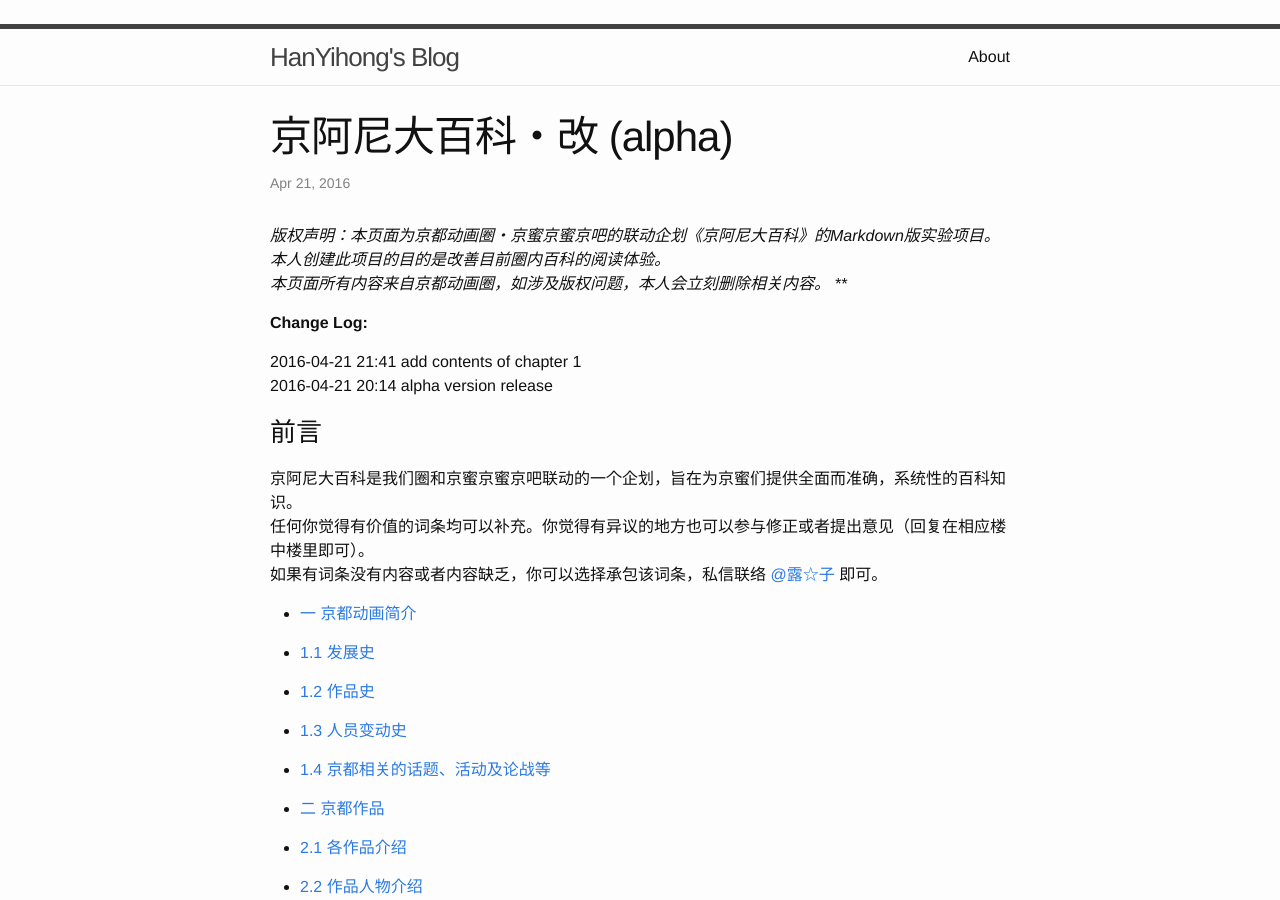
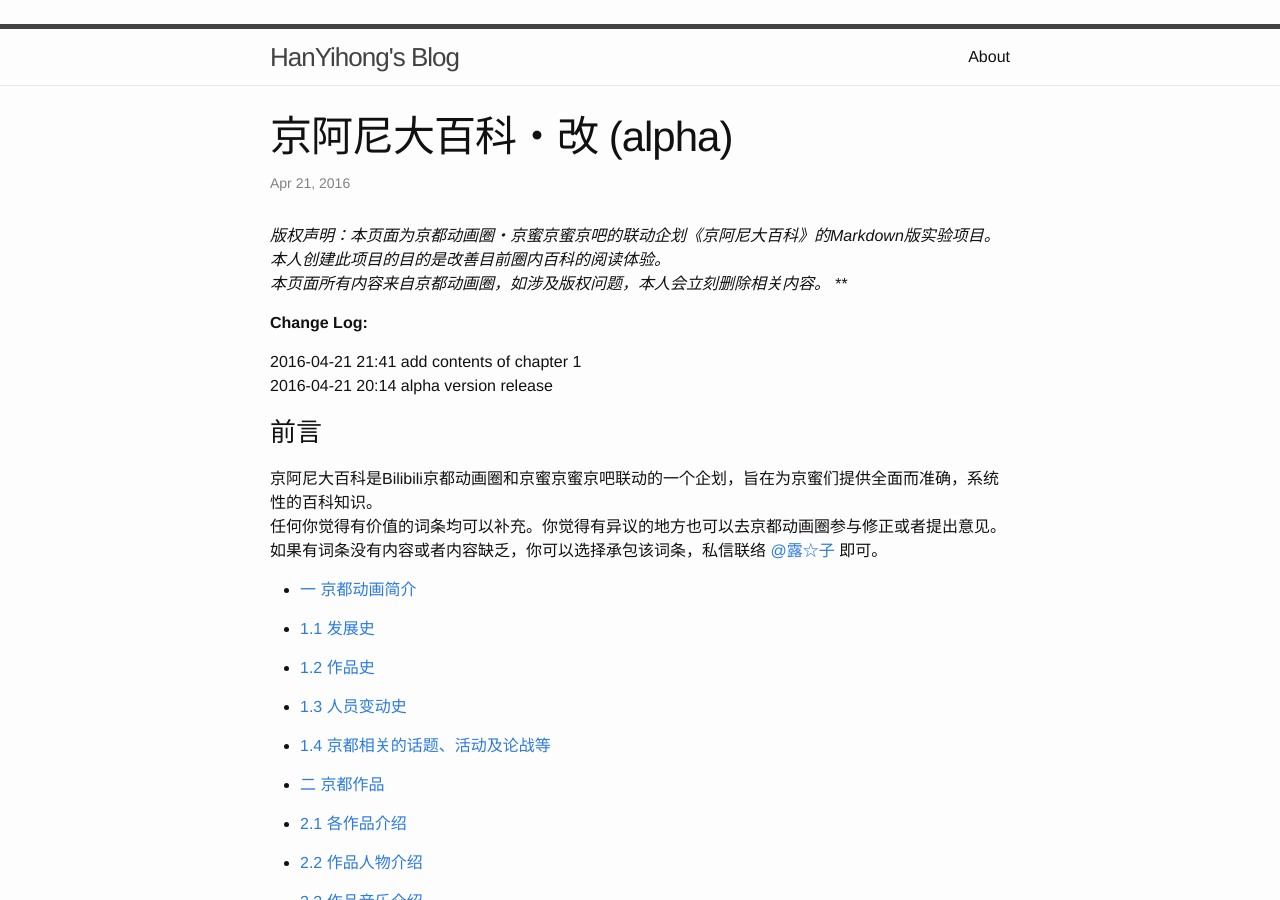
Before and after one commit to Clynie/hanyihong0324.github.io, a Jekyll site: the page built from _posts/2016-04-21-KyoaniWiki.md, in a window 1280 px wide and 900 px high. Built offline with Jekyll 4.4.1, drawn with Linux system fonts in a browser that asks for light colours.

Commit message:
edit introduction

```diff
--- a/_posts/2016-04-21-KyoaniWiki.md
+++ b/_posts/2016-04-21-KyoaniWiki.md
@@ -17,8 +17,8 @@ categories: anime
 
 ### 前言
 
-京阿尼大百科是我们圈和京蜜京蜜京吧联动的一个企划，旨在为京蜜们提供全面而准确，系统性的百科知识。
-任何你觉得有价值的词条均可以补充。你觉得有异议的地方也可以参与修正或者提出意见（回复在相应楼中楼里即可）。
+京阿尼大百科是Bilibili京都动画圈和京蜜京蜜京吧联动的一个企划，旨在为京蜜们提供全面而准确，系统性的百科知识。
+任何你觉得有价值的词条均可以补充。你觉得有异议的地方也可以去京都动画圈参与修正或者提出意见。
 如果有词条没有内容或者内容缺乏，你可以选择承包该词条，私信联络 [@露☆子](http://space.bilibili.com/12681259/#!/index) 即可。
 
 * [一 京都动画简介](#1)
```
